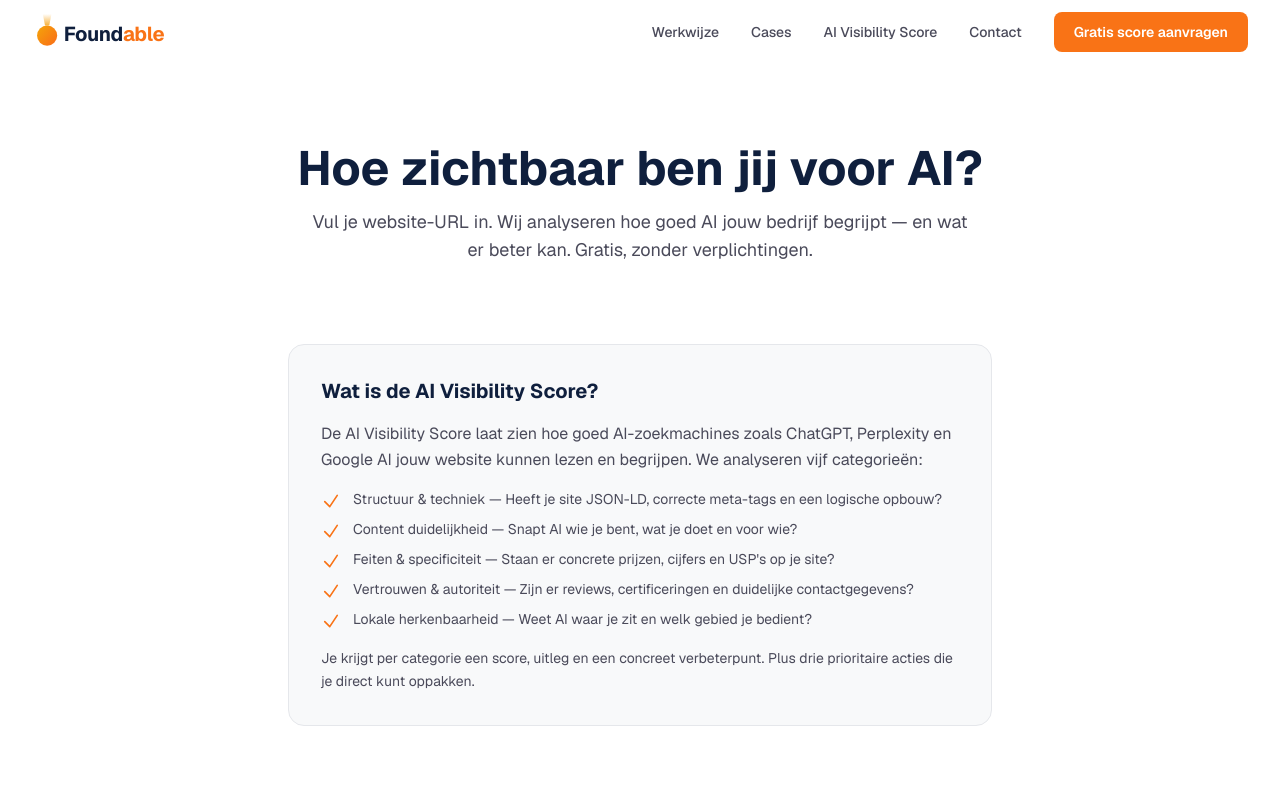
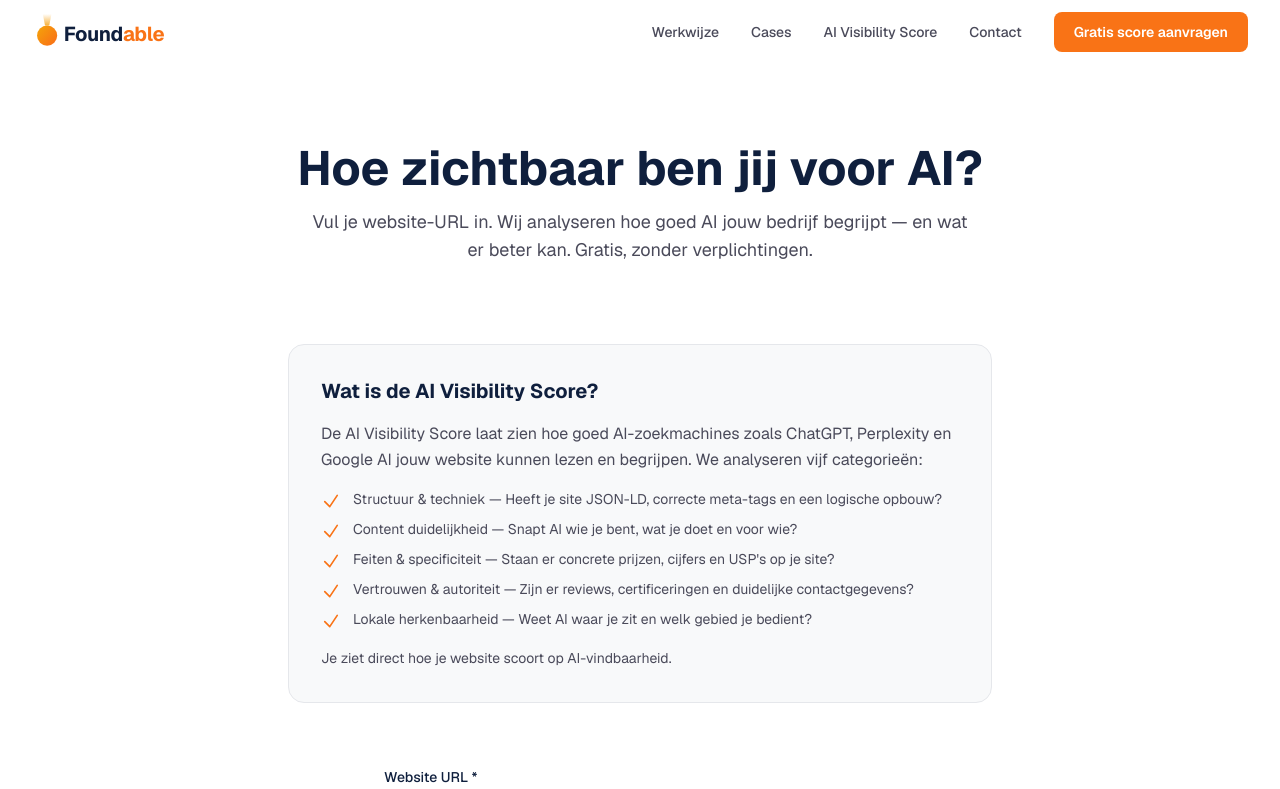
Before and after one commit to QUINTENtje/Foundable-website, a Next.js app: page /score in a window 1280 px wide. Shown: the top 789 px of the page. Built offline with nearby package versions, Linux system fonts and the light colour scheme.

Commit message:
score: uitleg tekst aangepast

```diff
--- a/src/app/score/page.tsx
+++ b/src/app/score/page.tsx
@@ -95,7 +95,7 @@ export default function ScorePage() {
               ))}
             </ul>
             <p className="mt-4 text-text-light leading-relaxed text-sm">
-              Je krijgt per categorie een score, uitleg en een concreet verbeterpunt. Plus drie prioritaire acties die je direct kunt oppakken.
+              Je ziet direct hoe je website scoort op AI-vindbaarheid.
             </p>
           </div>
         </div>
```
